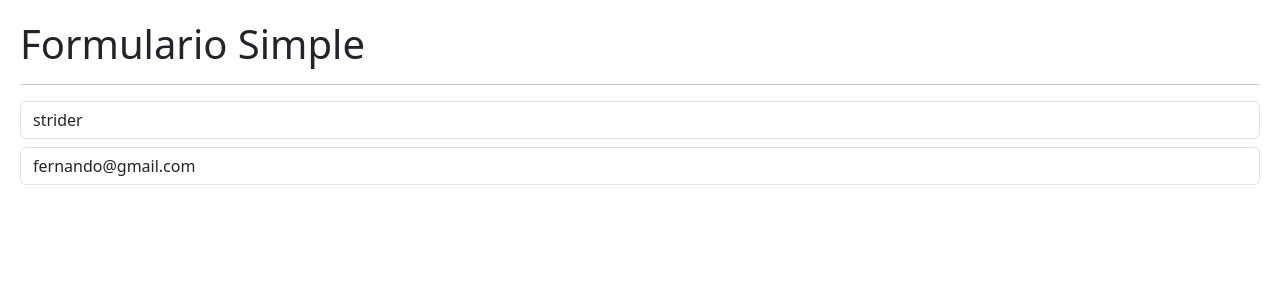
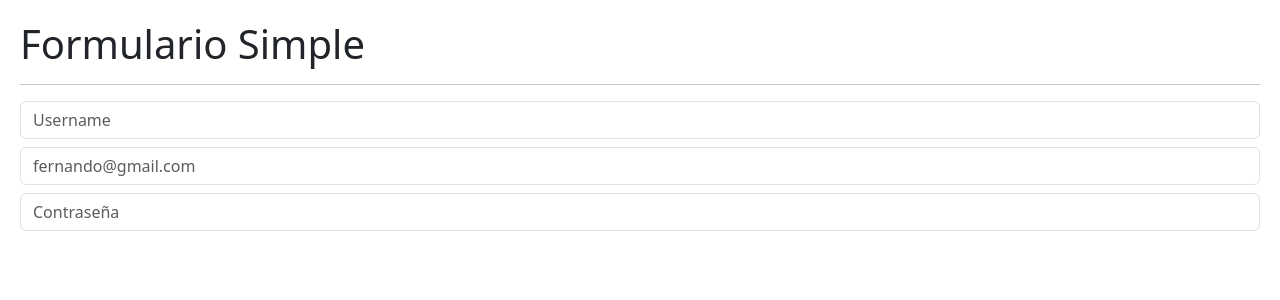
Before and after one commit to javiergp23/hook-app, a React (Vite) app: page / in a window 1280 px wide. Shown: the top 300 px of the page. Built offline with nearby package versions, Linux system fonts and the light colour scheme.

Commit message:
FormWithCustomHook

```diff
--- /dev/null
+++ b/src/02-useEffect/FormWithCustomHook.jsx
@@ -0,0 +1,47 @@
+
+import { useForm } from "../hooks/useForm";
+
+export const FormWithCustomHook = () => {
+
+   const { formState, onInputChange } = useForm({
+       username: '',
+       email: '',
+       password: ''
+   })
+
+   const { username, email, password } = formState
+
+
+
+    return(
+        <>
+            <h1>Formulario Simple</h1>
+            <hr />
+
+            <input
+                type="text"
+                className="form-control"
+                placeholder="Username"
+                name="username"
+                value={username}
+                onChange={onInputChange}
+            />
+            <input
+                type="email"
+                className="form-control mt-2"
+                placeholder="fernando@gmail.com"
+                name="email"
+                value={email}
+                onChange={onInputChange}
+            />
+            <input
+                type="password"
+                className="form-control mt-2"
+                placeholder="Contraseña"
+                name="password"
+                value={password}
+                onChange={onInputChange}
+            />
+        </>
+    )
+}
--- /dev/null
+++ b/src/hooks/useForm.js
@@ -0,0 +1,20 @@
+import { useState } from "react";
+
+export const useForm = ( initialForm = {}) => {
+
+    const [formState, setFormState] = useState(initialForm);
+
+    const onInputChange = ({target}) => {
+        const { name, value } = target;
+        setFormState({
+            ...formState,
+            [name]: value,
+        })
+    }
+
+    return{
+    ...formState,
+    formState,
+    onInputChange
+    }
+}
--- a/src/main.jsx
+++ b/src/main.jsx
@@ -1,10 +1,11 @@
 import { createRoot } from 'react-dom/client'
 // import { StrictMode } from 'react'
-import { HooksApp } from "./assets/HooksApp"
+// import { HooksApp } from "./assets/HooksApp"
 import './assets/index.css'
 // import { CounterApp } from './01-usState/CounterApp'
 // import { CounterCustomHook } from './01-usState/CounterCustomHook'
-import { SimpleForm } from './02-useEffect/SimpleForm'
+// import { SimpleForm } from './02-useEffect/SimpleForm'
+import { FormWithCustomHook } from './02-useEffect/FormWithCustomHook'
 
 createRoot(document.getElementById('root')).render(
   <>
@@ -12,7 +13,7 @@
     {/* <HooksApp /> */}
     {/* <CounterApp/> */}
     {/* <CounterCustomHook/> */}
-    <SimpleForm/>
+    <FormWithCustomHook/>
   {/* </StrictMode>, */}
   </>
 )
```
